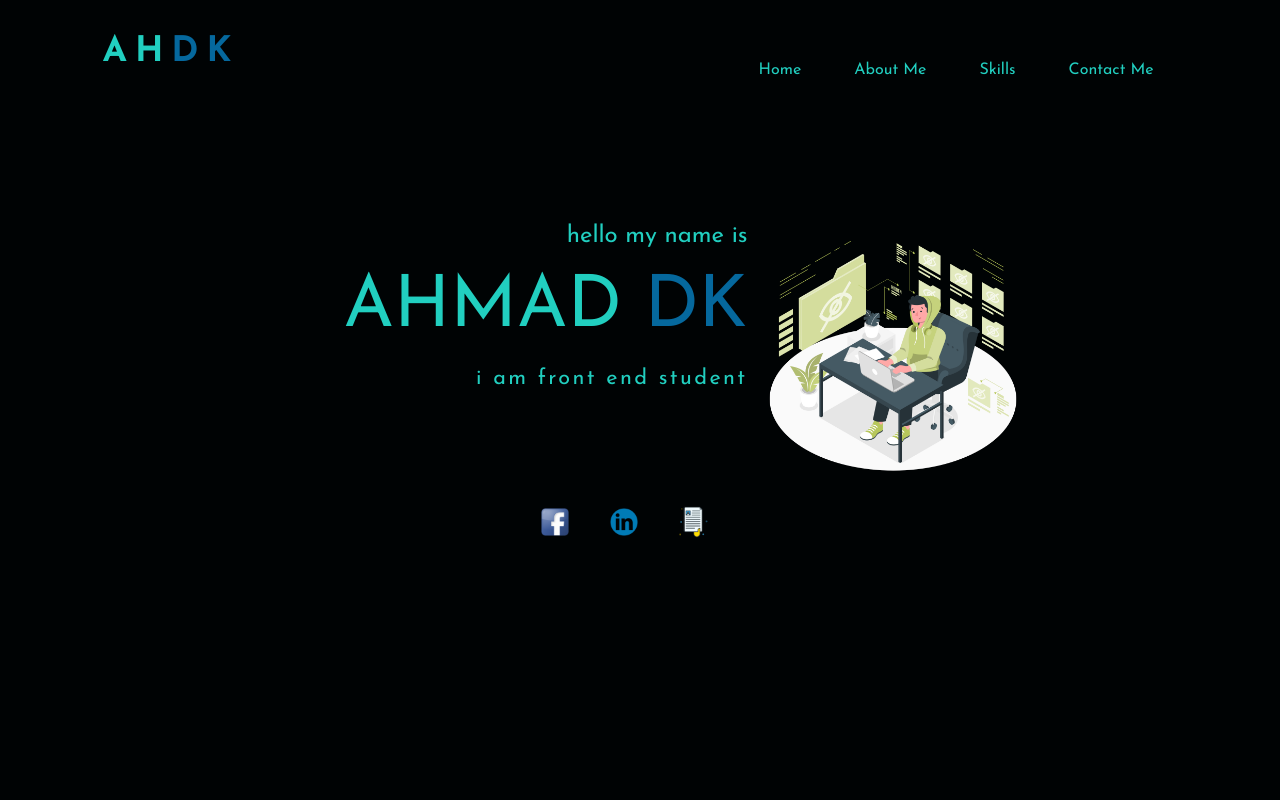
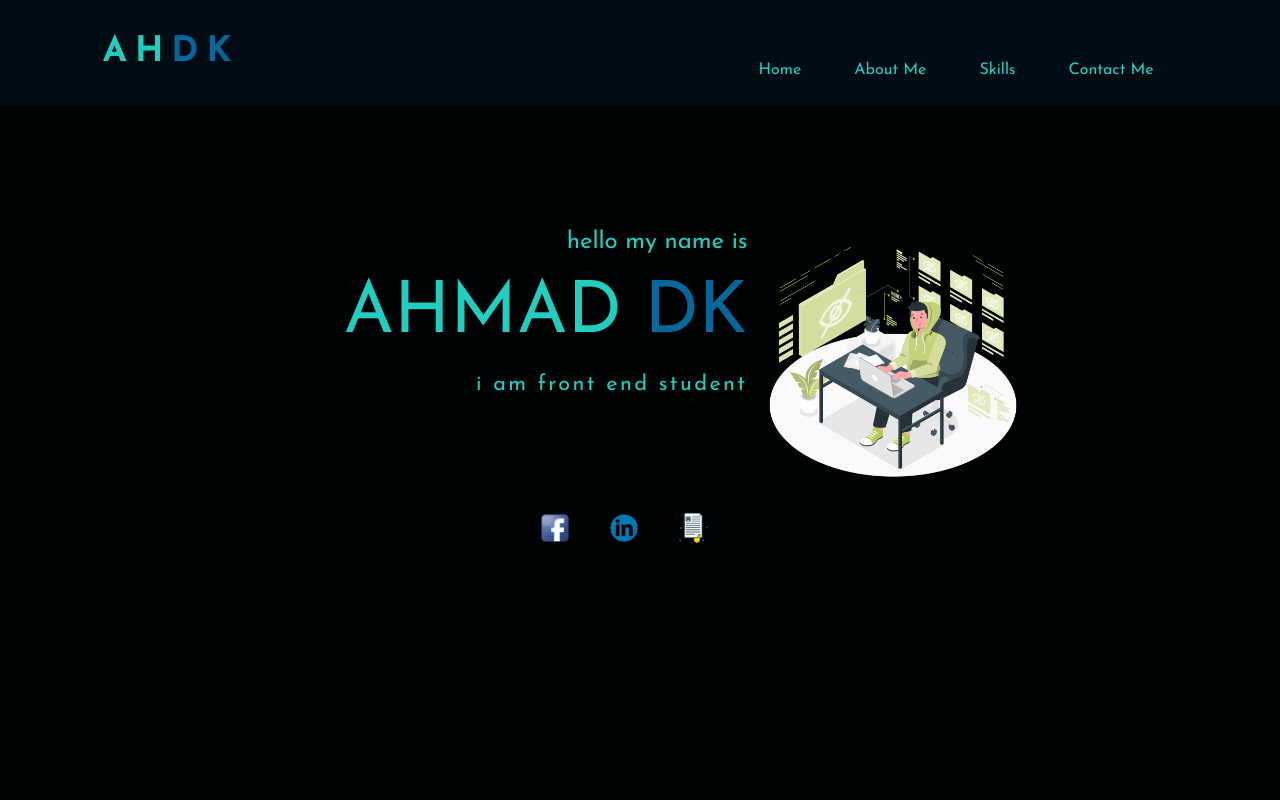
Before and after one commit to AHDDK/-profile-, a plain HTML site: page index.html in a window 1280 px wide. Shown: the top 800 px of the page. Drawn offline with Linux system fonts and the light colour scheme.

Commit message:
set nav position to fixed

```diff
--- a/css/style.css
+++ b/css/style.css
@@ -73,12 +73,16 @@ html {
   color: var(--mainColor);
 }
 nav {
+  position: fixed;
   padding-top: 2.2rem;
   padding-left: var(--padding);
   padding-right: var(--padding);
   display: flex;
   justify-content: space-between;
   align-items: center;
+  background-color: var(--bgColor-2);
+  width: 100vw;
+  height: auto;
 }
 nav ul li {
   list-style-type: none;
@@ -130,7 +134,7 @@ nav ul li a:hover {
   display: grid;
   grid-template-columns: 60% 40%;
   text-align: right;
-  margin-top: 1rem;
+  margin-top: 8rem;
 }
 .container-text img {
   width: 60%;
```
